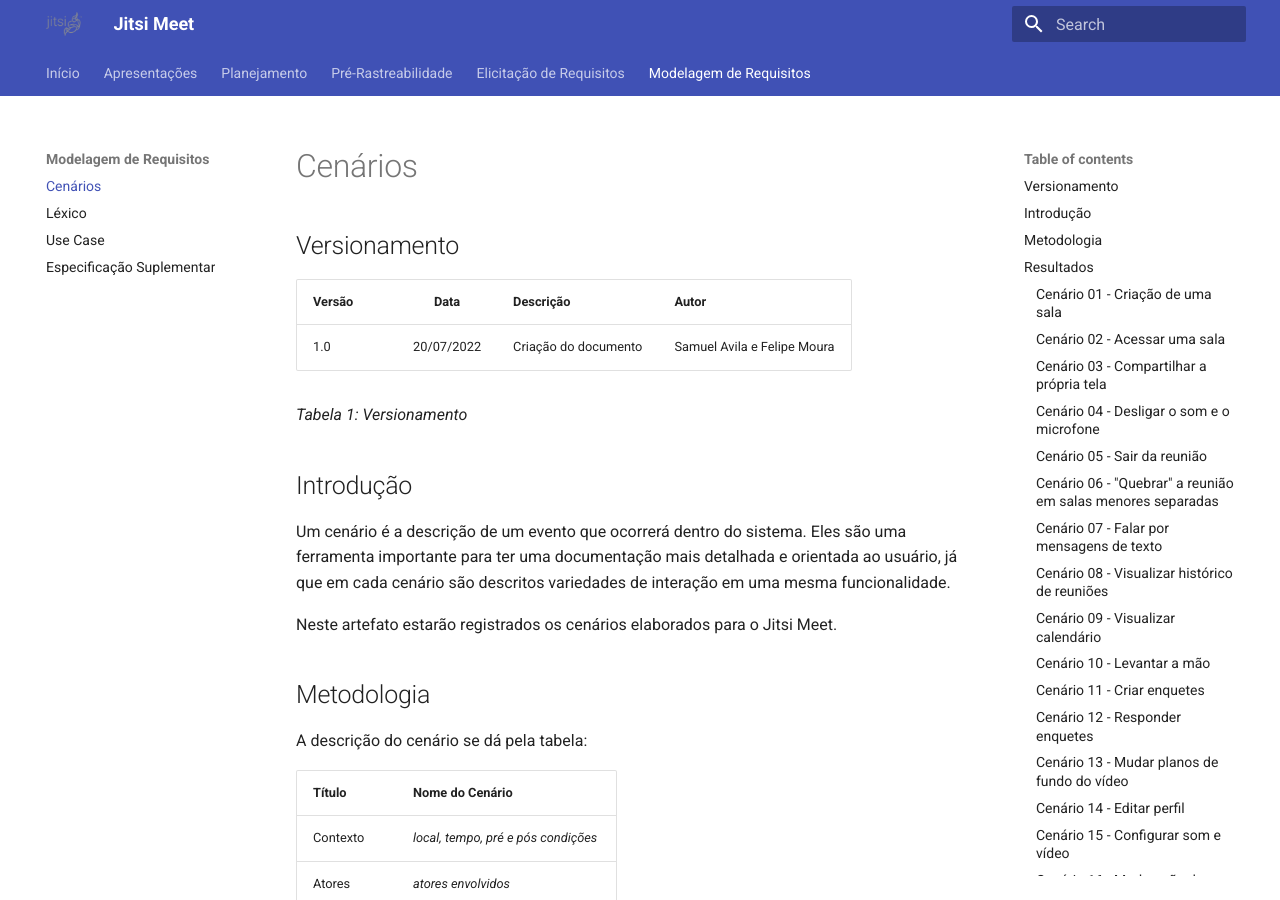
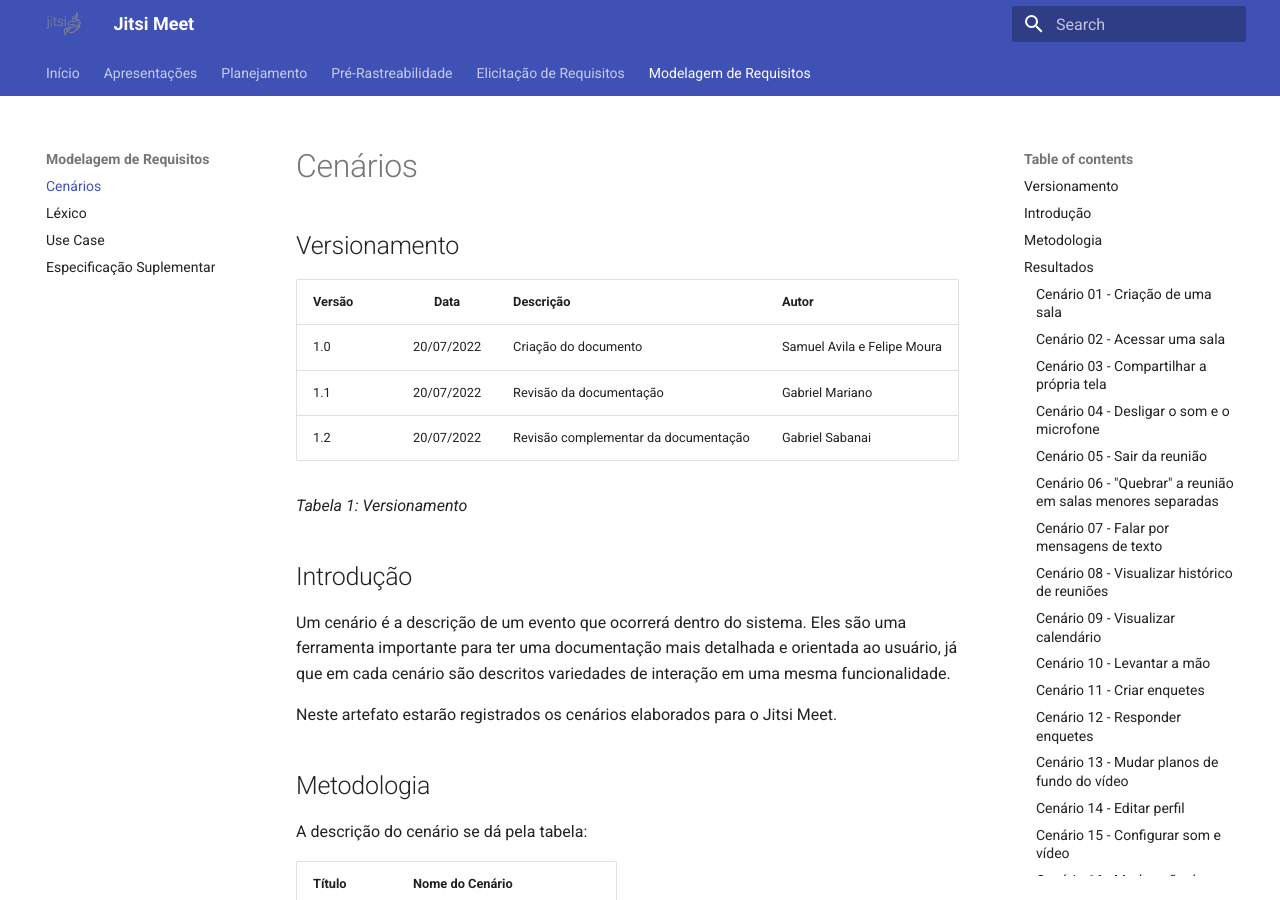
Before and after one commit to gabrielm2q/2022.1-Jitsi-Meet, an MkDocs documentation site: the page built from docs/modelagem/cenarios.md, in a window 1280 px wide and 900 px high. Built offline with MkDocs 1.6.1 and Material for MkDocs 9.7.7, drawn with Linux system fonts in a browser that asks for light colours.

Commit message:
Add revision

```diff
--- a/docs/modelagem/cenarios.md
+++ b/docs/modelagem/cenarios.md
@@ -4,7 +4,9 @@
 
 | Versão | Data  | Descrição            | Autor        |
 | ------ | :---: | -------------------- | ------------ |
-| 1.0    | 20/07/2022 | Criação do documento | Samuel Avila e Felipe Moura |
+| 1.0   | 20/07/2022 | Criação do documento | Samuel Avila e Felipe Moura |
+| 1.1   | 20/07/2022 | Revisão da documentação | Gabriel Mariano |
+| 1.2   | 20/07/2022 | Revisão complementar da documentação | Gabriel Sabanai |
 
 _Tabela 1: Versionamento_
 
```
